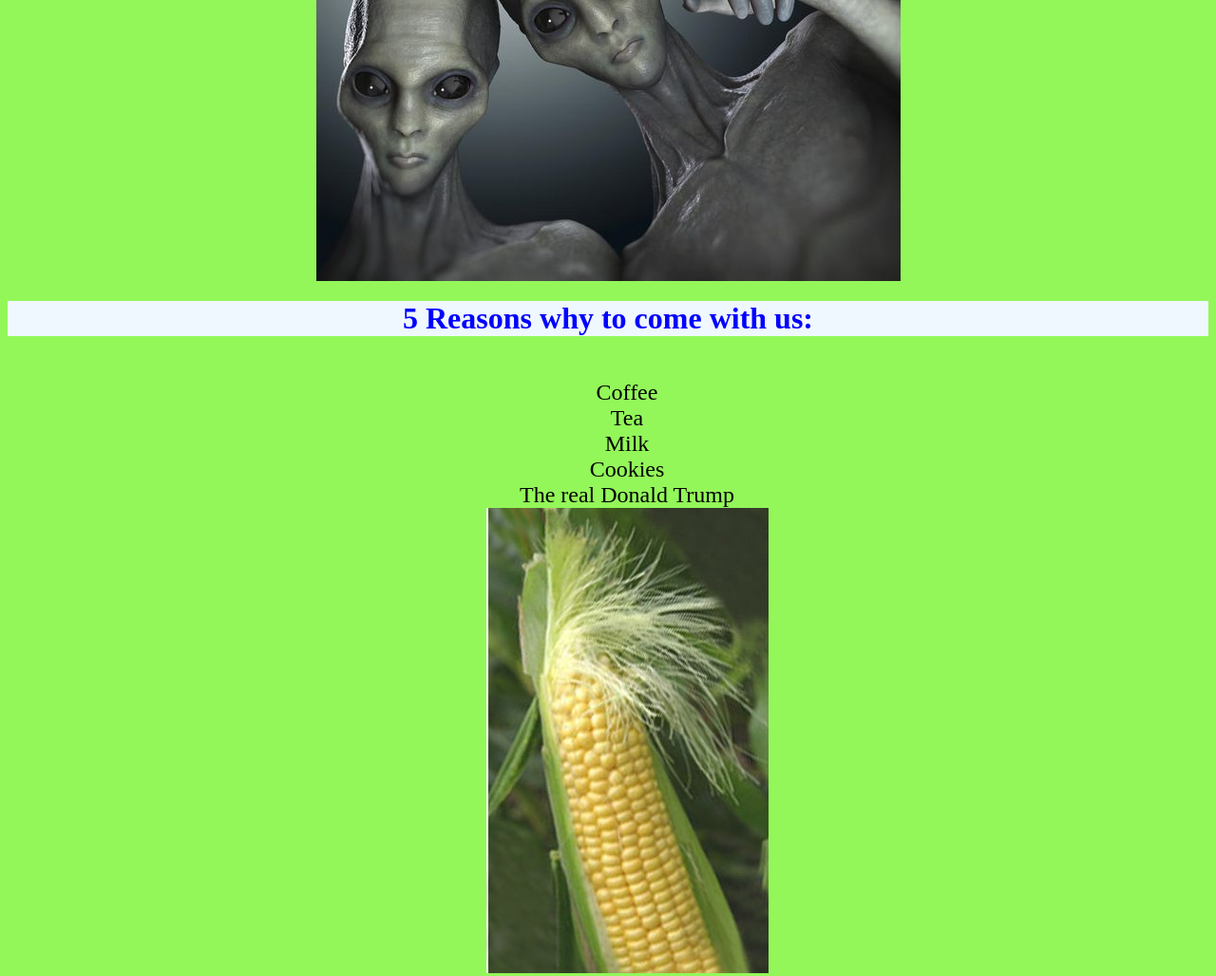
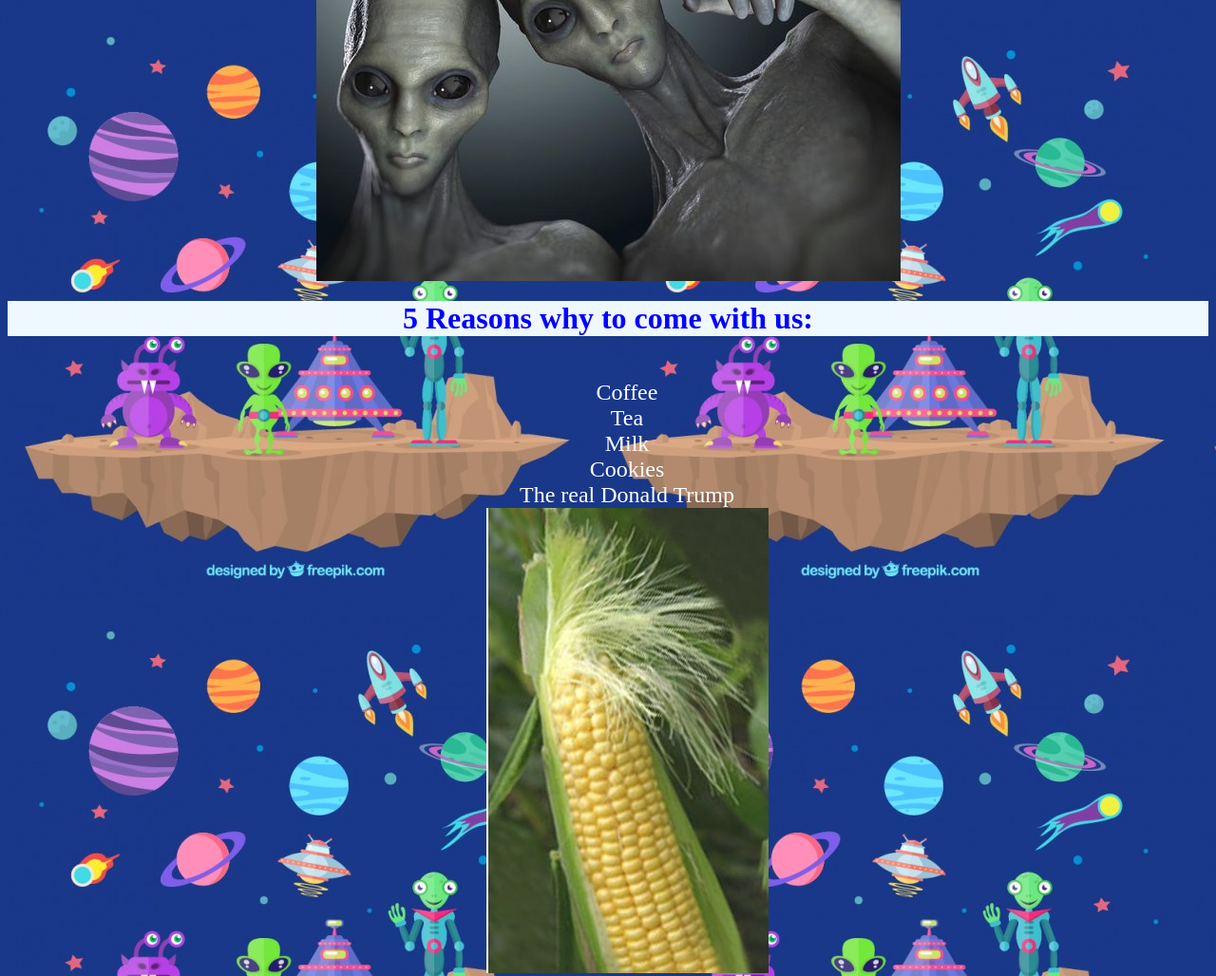
Before and after one commit to Lupescua/Codingbootcamp-excercises-winter-2018, a plain HTML site: page Day 2/index.html in a window 1280 px wide. Shown: the part 627-1655 px from the top of the page at 95% size. Drawn offline with nearby package versions, Linux system fonts and the light colour scheme.

Commit message:
Random save

```diff
--- a/Day 2/css/style.css
+++ b/Day 2/css/style.css
@@ -1,6 +1,9 @@
 body {
-    background-color: rgb(147, 247, 89);
+    background-image: url("Background.jpg");
+    background-attachment: fixed;
     text-align: center;
+    -webkit-transition: all 2725 ease-in-out;
+    transition: all 2725 ease-in-out;
 }
 h1.page_breaker  {
     color: blue;
@@ -27,6 +30,7 @@ img{
 }
 ol {
     list-style-type:none;
+    color: white;
 }
 .Xutton {
     font: bold 11px Arial;
--- a/Day 2/index.html
+++ b/Day 2/index.html
@@ -1,6 +1,7 @@
 <!DOCTYPE html>
 <html lang:"en">
     <head>
+        <meta charset="UTF-8">
         <title>Space Aliens</title>
         <link rel="stylesheet" href="css/style.css">
     </head>
```
Also changed, not shown: Hello World.html (deleted, +0 -16 lines), Day 2/css/Background.jpg (added), Hello World.txt (deleted).
